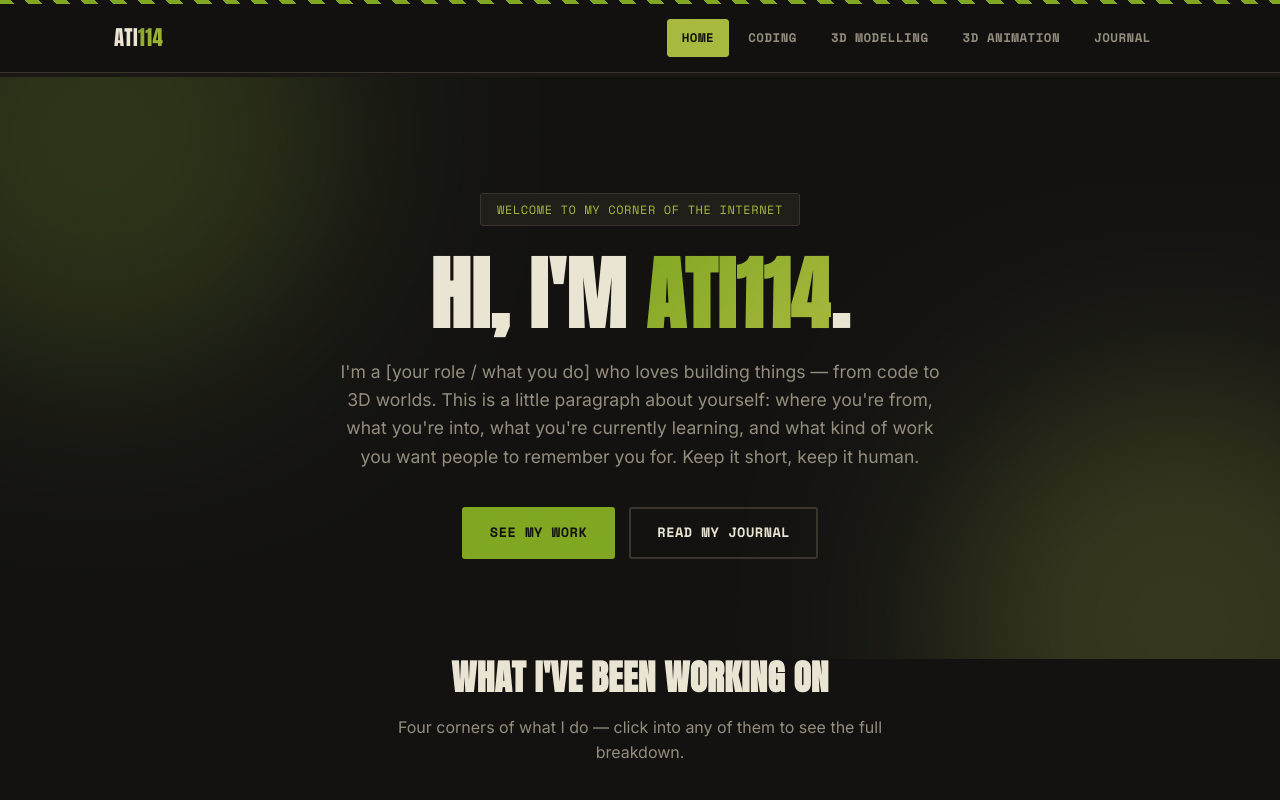
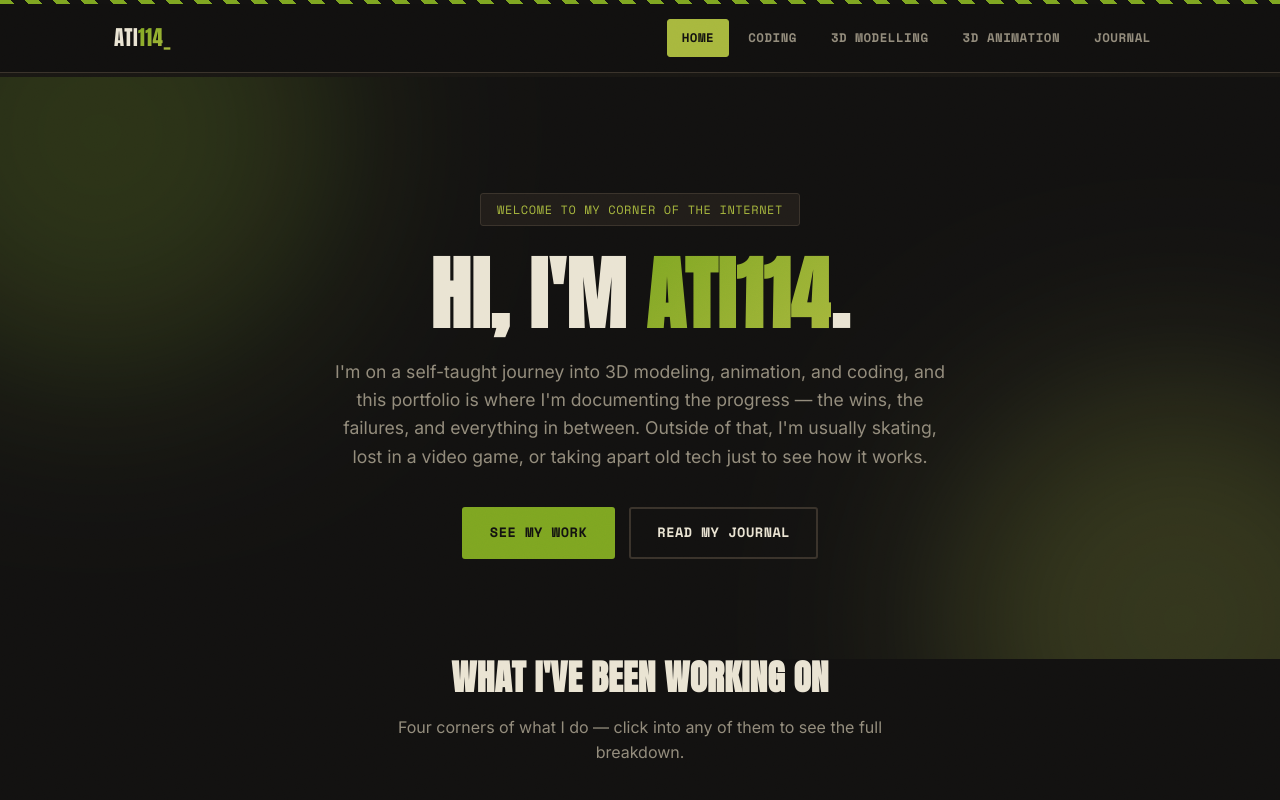
Before and after one commit to atillamahmut25-maker/My_portfolio, a plain HTML site: page index.html in a window 1280 px wide. Shown: the top 800 px of the page. Drawn offline with nearby package versions, Linux system fonts and the light colour scheme.

Commit message:
Update index.html

```diff
--- a/index.html
+++ b/index.html
@@ -13,7 +13,7 @@
 <!-- NAV -->
 <nav class="site-nav">
   <div class="container">
-    <a href="index.html" class="nav-logo">Ati<span>114</span></a>
+    <a href="index.html" class="nav-logo">Ati<span>114_</span></a>
     <ul class="nav-links">
       <li><a href="index.html">Home</a></li>
       <li><a href="coding.html">Coding</a></li>
@@ -33,10 +33,11 @@
     <span class="hero-eyebrow">Welcome to my corner of the internet</span>
     <h1>Hi, I'm <span class="accent">Ati114</span>.</h1>
     <p class="hero-bio">
-      I'm a [your role / what you do] who loves building things — from code to
-      3D worlds. This is a little paragraph about yourself: where you're from,
-      what you're into, what you're currently learning, and what kind of work
-      you want people to remember you for. Keep it short, keep it human.
+      I'm on a self-taught journey into 3D modeling, animation, and coding, and
+      this portfolio is where I'm documenting the progress — the wins, the failures,
+      and everything in between. Outside of that, I'm usually skating, lost in a
+      video game, or taking apart old tech just to see how it works.
+
     </p>
     <div class="hero-actions">
       <a href="coding.html" class="btn btn-primary">See my work</a>
```
